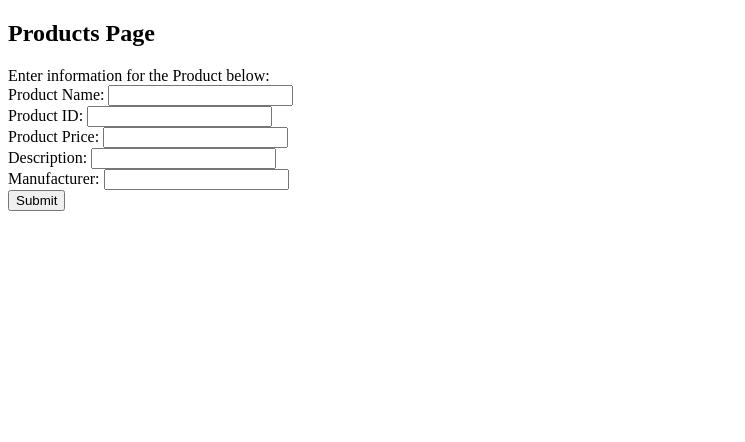
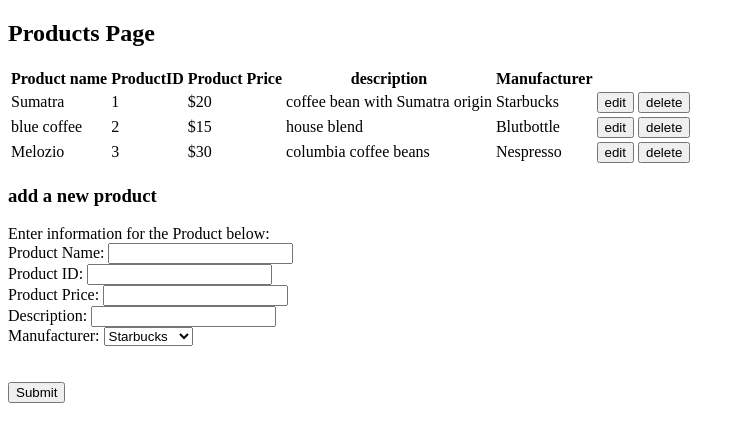
Before and after one commit to McLeodNari/CS340_Group134-1, a plain HTML site: page products.html in a window 1280 px wide. Shown: the whole page, without its empty margins (0-745 px from the left). Drawn offline with Linux system fonts and the light colour scheme.

Commit message:
Update products.html

```diff
--- a/products.html
+++ b/products.html
@@ -10,6 +10,47 @@
 
 <h2>Products Page</h2>
 
+<table>
+  <tr>
+    <th>Product name</th>
+    <th>ProductID</th>
+    <th>Product Price</th>
+    <th>description</th>
+    <th>Manufacturer</th>
+    <th></th>
+  </tr>
+  <tr>
+    <td>Sumatra</td>
+    <td>1</td>
+    <td>$20</td>
+    <td>coffee bean with Sumatra origin</td>
+    <td>Starbucks</td>
+    <td><button type="button" onclick="alert('more stuff in progress')">edit</button>
+         <button type="button" onclick="alert('more stuff in progress')">delete</button></td>
+  </tr>
+  <tr>
+   <td>blue coffee</td>
+    <td>2</td>
+    <td>$15</td>
+    <td>house blend</td>
+    <td>Blutbottle</td>
+     <td><button type="button" onclick="alert('more stuff in progress')">edit</button>
+         <button type="button" onclick="alert('more stuff in progress')">delete</button></td>
+  </tr>
+  <tr>
+    <td>Melozio</td>
+    <td>3</td>
+    <td>$30</td>
+    <td>columbia coffee beans</td>
+    <td>Nespresso</td>
+    <td><button type="button" onclick="alert('more stuff in progress')">edit</button>
+         <button type="button" onclick="alert('more stuff in progress')">delete</button></td>
+  </tr>
+
+</table>
+
+
+<h3> add a new product</h3>
 <form>
     <label>Enter information for the Product below: </label>
 
@@ -36,7 +77,13 @@
     <br>
 
     <label for="manufacturer">Manufacturer: </label>
-    <input type="text" id="manufacturer" name="manufacturer">
+    <select name="manuf" id="manuf">
+    <option value="Starbucks">Starbucks</option>
+    <option value="Deathwith">Deathwish</option>
+    <option value="Nes">Nespresso</option>
+    <option value="a">Stumptown</option>
+  </select>
+  <br><br>
 
     <br>
 
@@ -45,5 +92,6 @@
 </form>
 
 
+
 </body>
 </html>
```
